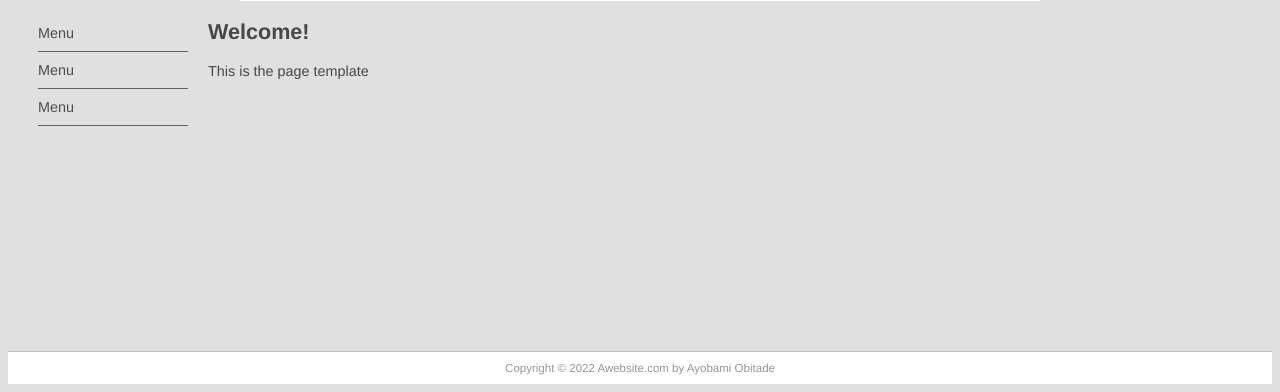
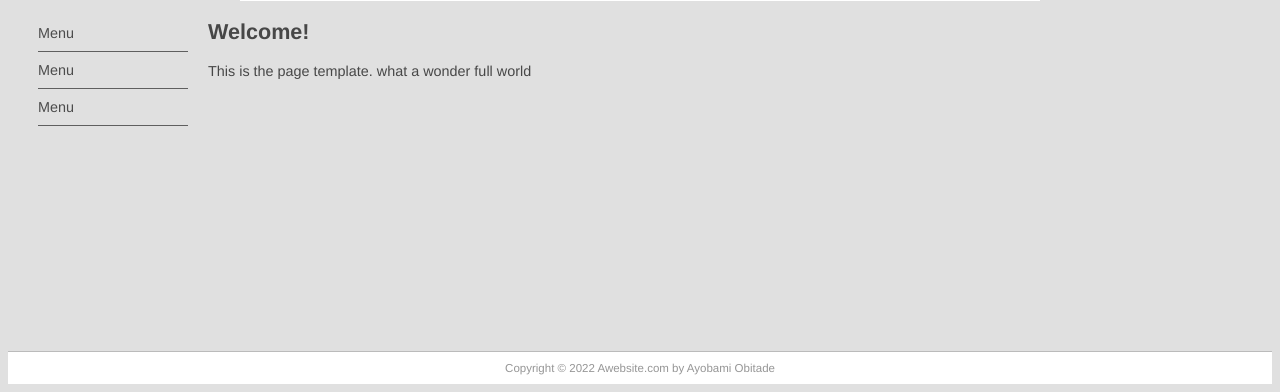
Before and after one commit to ayosamobitade/awebsite, a Django app: page / in a window 1280 px wide. Shown: the part 533-925 px from the top of the page. Run offline with Django 4.2, Linux system fonts and the light colour scheme.

Commit message:
some update

```diff
--- a/pages/templates/pages/page.html
+++ b/pages/templates/pages/page.html
@@ -1,5 +1,5 @@
 {% extends "base.html" %}
 {% block content %}
 <h1>Welcome!</h1>
-<p>This is the page template</p>
+<p>This is the page template. what a wonder full world</p>
 {% endblock content %}
```
